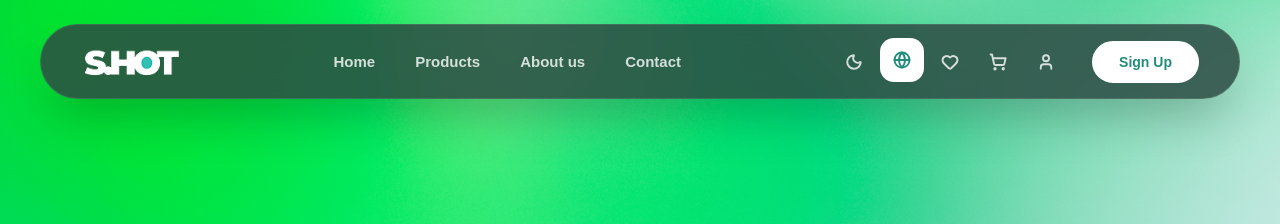
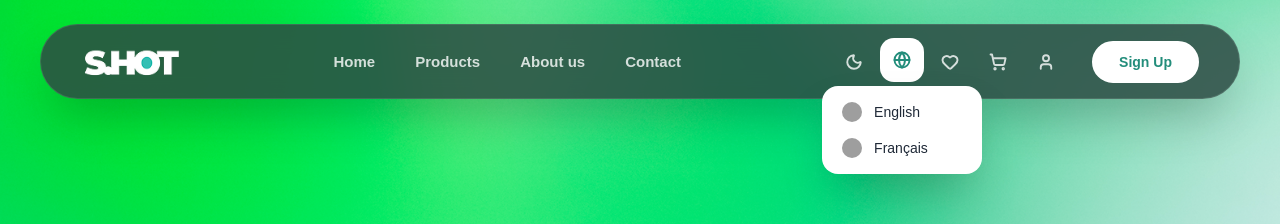
Before and after one commit to linaromdhane-ux/frontend-shot, a React (Vite) app: page / in a window 1280 px wide. Both pictures are taken after a click on the element 902 px from the left and 61 px from the top of the page. Shown: the top 224 px of the page. Built offline with nearby package versions, Linux system fonts and the light colour scheme; grey boxes are pictures that could not be loaded.

Commit message:
traduction 25 %

```diff
--- a/src/components/Navbar.jsx
+++ b/src/components/Navbar.jsx
@@ -1,6 +1,8 @@
+import React, { useState, useRef, useEffect } from 'react'; // Ajout de hooks
 import { Link } from 'react-router-dom';
 import { Heart, ShoppingCart, User, Moon, Globe } from 'lucide-react';
-import { useTheme } from '../context/ThemeContext'; // Ajout de l'import
+import { useTheme } from '../context/ThemeContext';
+import { useTranslation } from 'react-i18next';
 
 const Navbar = ({
   activeIcon,
@@ -11,52 +13,65 @@ const Navbar = ({
   onHeartClick,
   onCartClick
 }) => {
-  const { darkMode, toggleDarkMode } = useTheme(); // Ajout de la logique
+  const { darkMode, toggleDarkMode } = useTheme();
+  const { t, i18n } = useTranslation();
+
+  // État pour afficher/cacher le menu des langues
+  const [showLangMenu, setShowLangMenu] = useState(false);
+  const langMenuRef = useRef(null);
+
+  // Fermer le menu si on clique ailleurs
+  useEffect(() => {
+    const handleClickOutside = (event) => {
+      if (langMenuRef.current && !langMenuRef.current.contains(event.target)) {
+        setShowLangMenu(false);
+      }
+    };
+    document.addEventListener("mousedown", handleClickOutside);
+    return () => document.removeEventListener("mousedown", handleClickOutside);
+  }, []);
+
+  const changeLanguage = (lng) => {
+    i18n.changeLanguage(lng);
+    setShowLangMenu(false);
+  };
 
   const icons = [
-    { id: 'moon', icon: Moon, action: toggleDarkMode }, // Action liée ici
-    { id: 'globe', icon: Globe },
+    { id: 'moon', icon: Moon, action: toggleDarkMode },
+    { id: 'globe', icon: Globe, action: () => setShowLangMenu(!showLangMenu) }, // Ouvre le menu
     { id: 'heart', icon: Heart, action: onHeartClick },
     { id: 'cart', icon: ShoppingCart, action: onCartClick },
     { id: 'user', icon: User }
   ];
 
-  const navLinks = ['Home', 'Products', 'About us', 'Contact'];
-
-  const getLinkPath = (item) => {
-    switch(item) {
-      case 'Products': return '/products';
-      case 'Home': return '/';
-      case 'About us': return '/about';
-      case 'Contact': return '/contact';
-      default: return '#';
-    }
-  };
+  const navLinks = [
+    { key: 'home', label: t('home'), path: '/' },
+    { key: 'products', label: t('products'), path: '/products' },
+    { key: 'about', label: t('about'), path: '/about' },
+    { key: 'contact', label: t('contact'), path: '/contact' }
+  ];
 
   return (
     <div className="desktop-nav fixed top-0 left-0 z-[100] w-full pt-6 px-4 md:px-10 pointer-events-auto">
-      <nav className="mx-auto max-w-7xl nav-fixed-video rounded-full px-6 md:px-10 flex items-center justify-between shadow-2xl">
+      <nav className="mx-auto max-w-7xl nav-fixed-video rounded-full px-6 md:px-10 flex items-center justify-between shadow-2xl relative">
         <Link to="/">
           <div className="flex-shrink-0">
             <img src="/images/shot2.png" alt="S.HOT" className="h-7 md:h-9 w-auto cursor-pointer" />
           </div>
         </Link>
 
-        <div className="flex items-center gap-10" onMouseLeave={() => setActiveLink && setActiveLink(null)}>
-          {navLinks.map((item) => (
-            <Link key={item} to={getLinkPath(item)}>
-              <button
-                onMouseEnter={() => setActiveLink && setActiveLink(item)}
-                className={`nav-link-item ${activeLink === item ? 'nav-link-active' : ''}`}
-              >
-                {item}
+        <div className="flex items-center gap-10">
+          {navLinks.map((link) => (
+            <Link key={link.key} to={link.path}>
+              <button className={`nav-link-item ${activeLink === link.key ? 'nav-link-active' : ''}`}>
+                {link.label}
               </button>
             </Link>
           ))}
         </div>
 
         <div className="flex items-center gap-2 md:gap-4">
-          <div className="flex items-center gap-1">
+          <div className="flex items-center gap-1 relative">
             {icons.map((item) => (
               <div
                 key={item.id}
@@ -64,10 +79,33 @@ const Navbar = ({
                   setActiveIcon && setActiveIcon(item.id);
                   if(item.action) item.action();
                 }}
-                // Changement ici : l'icône reste active si le mode sombre est allumé
-                className={`icon-box-vid ${ (item.id === 'moon' && darkMode) || activeIcon === item.id ? 'icon-box-active' : 'opacity-80'}`}
+                className={`icon-box-vid relative ${ (item.id === 'moon' && darkMode) || activeIcon === item.id ? 'icon-box-active' : 'opacity-80'}`}
               >
                 <item.icon size={18} strokeWidth={2.5} />
+
+                {/* --- MENU DÉROULANT DES LANGUES (Capture 2) --- */}
+                {item.id === 'globe' && showLangMenu && (
+                  <div
+                    ref={langMenuRef}
+                    className="absolute top-12 left-1/2 -translate-x-1/2 bg-white rounded-2xl shadow-2xl p-2 w-40 z-[110] animate-in fade-in zoom-in duration-200"
+                  >
+                    <button
+                      onClick={() => changeLanguage('en')}
+                      className="flex items-center gap-3 w-full px-3 py-2 hover:bg-gray-100 rounded-xl transition-colors text-gray-800 font-medium text-sm"
+                    >
+                      <img src="https://flagcdn.com/w40/gb.png" alt="EN" className="w-5 h-5 rounded-full object-cover" />
+                      English
+                    </button>
+                    <button
+                      onClick={() => changeLanguage('fr')}
+                      className="flex items-center gap-3 w-full px-3 py-2 hover:bg-gray-100 rounded-xl transition-colors text-gray-800 font-medium text-sm"
+                    >
+                      <img src="https://flagcdn.com/w40/fr.png" alt="FR" className="w-5 h-5 rounded-full object-cover" />
+                      Français
+                    </button>
+                  </div>
+                )}
+
                 {item.id === 'cart' && cartItemsCount > 0 && (
                   <span className="absolute -top-1 -right-1 bg-red-500 text-white text-[10px] w-4 h-4 rounded-full flex items-center justify-center font-bold">
                     {cartItemsCount}
@@ -77,7 +115,9 @@ const Navbar = ({
             ))}
           </div>
           <Link to="/register">
-            <button className="btn-signup-vid ml-1 md:ml-2 text-xs md:text-sm">Sign Up</button>
+            <button className="btn-signup-vid ml-1 md:ml-2 text-xs md:text-sm">
+              {t('signup')}
+            </button>
           </Link>
         </div>
       </nav>
--- /dev/null
+++ b/src/i18n.js
@@ -0,0 +1,92 @@
+import i18n from 'i18next';
+import { initReactI18next } from 'react-i18next';
+
+i18n.use(initReactI18next).init({
+  resources: {
+    en: {
+      translation: {
+        // --- NAVBAR ---
+        "home": "Home",
+        "products": "Products",
+        "about": "About us",
+        "contact": "Contact",
+        "signup": "Sign Up",
+
+        // --- HOME PAGE ---
+        "hero_badge": "Experience the Power of Spirulina",
+        "hero_title": "Spirulina Excellence For Elevated",
+        "btn_shop": "Shop now",
+        "btn_community": "Join our community",
+        "why_title": "Why choose SHOT ?",
+        "why_desc": "Our premium spirulina is carefully cultivated, processed, and tested to ensure the highest nutritional value.",
+        "why_card1_t": "Sustainably Crafted",
+        "why_card1_d": "Eco-responsible production with zero compromise on purity or potency.",
+        "why_card2_t": "Clean Energy & Immunity Boost",
+        "why_card2_d": "Rich in protein, iron, and antioxidants to support endurance.",
+        "why_card3_t": "Pure. Potent. Transparent.",
+        "why_card3_d": "No additives. No fillers. Just premium spirulina in its most powerful form.",
+        "prod_title": "Our Premium Products",
+        "prod_desc": "Choose your format. Experience the same uncompromising quality.",
+        "btn_all": "All Products",
+        "comm_desc": "Real energy. Real focus. Real results. From founders to fitness coaches, S.HOT powers ambitious lifestyles.",
+        "comm_cta": "Join the S.HOT Community",
+
+        // --- FOOTER & NEWSLETTER ---
+        "news_title": "Stay ahead of the curve",
+        "news_placeholder": "Your email address",
+        "news_btn": "Subscribe",
+        "footer_rights": "All rights reserved.",
+
+        // --- MODAL ---
+        "thanks": "Thank you !",
+        "confirm": "Please check your inbox to confirm your subscription.",
+        "done": "Done"
+      }
+    },
+    fr: {
+      translation: {
+        // --- NAVBAR ---
+        "home": "Accueil",
+        "products": "Produits",
+        "about": "À propos",
+        "contact": "Contact",
+        "signup": "S'inscrire",
+
+        // --- HOME PAGE ---
+        "hero_badge": "Découvrez la Puissance de la Spiruline",
+        "hero_title": "L'Excellence de la Spiruline Pour Votre",
+        "btn_shop": "Acheter",
+        "btn_community": "Rejoindre la communauté",
+        "why_title": "Pourquoi choisir SHOT ?",
+        "why_desc": "Notre spiruline premium est soigneusement cultivée et testée pour garantir la meilleure valeur nutritionnelle.",
+        "why_card1_t": "Éco-responsable",
+        "why_card1_d": "Une production respectueuse de l'environnement sans aucun compromis.",
+        "why_card2_t": "Énergie & Immunité",
+        "why_card2_d": "Riche en protéines et fer pour soutenir votre endurance et votre force immunitaire.",
+        "why_card3_t": "Pur. Puissant. Transparent.",
+        "why_card3_d": "Sans additifs. Sans conservateurs. Juste de la spiruline pure.",
+        "prod_title": "Nos Produits Premium",
+        "prod_desc": "Choisissez votre format. Découvrez la même qualité sans compromis.",
+        "btn_all": "Tous les produits",
+        "comm_desc": "Énergie réelle. Concentration réelle. Résultats réels. S.HOT booste les styles de vie ambitieux.",
+        "comm_cta": "Rejoignez la Communauté S.HOT",
+
+        // --- FOOTER & NEWSLETTER ---
+        "news_title": "Restez informé",
+        "news_placeholder": "Votre adresse e-mail",
+        "news_btn": "S'abonner",
+        "footer_rights": "Tous droits réservés.",
+
+        // --- MODAL ---
+        "thanks": "Merci !",
+        "confirm": "Veuillez vérifier votre boîte de réception pour confirmer votre inscription.",
+        "done": "Terminer"
+      }
+    }
+  },
+  lng: "en",
+  fallbackLng: "en",
+  interpolation: { escapeValue: false }
+});
+
+export default i18n;
--- a/src/main.jsx
+++ b/src/main.jsx
@@ -2,12 +2,11 @@ import React from 'react'
 import ReactDOM from 'react-dom/client'
 import App from './App.jsx'
 import './index.css'
-// Importe le Provider ici
+import './i18n'; // <--- AJOUTE CETTE LIGNE ICI !
 import { WishlistProvider } from './context/WishlistContext'
 
 ReactDOM.createRoot(document.getElementById('root')).render(
   <React.StrictMode>
-    {/* On enveloppe toute l'application */}
     <WishlistProvider>
       <App />
     </WishlistProvider>
```
Also changed, not shown: src/pages/home.jsx (+25 -23 lines).
